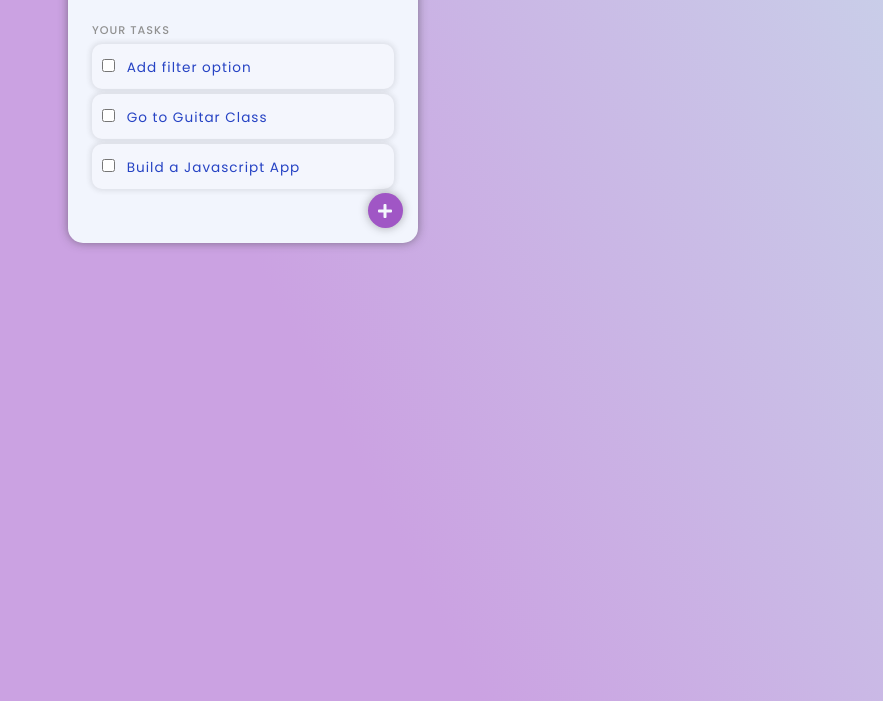
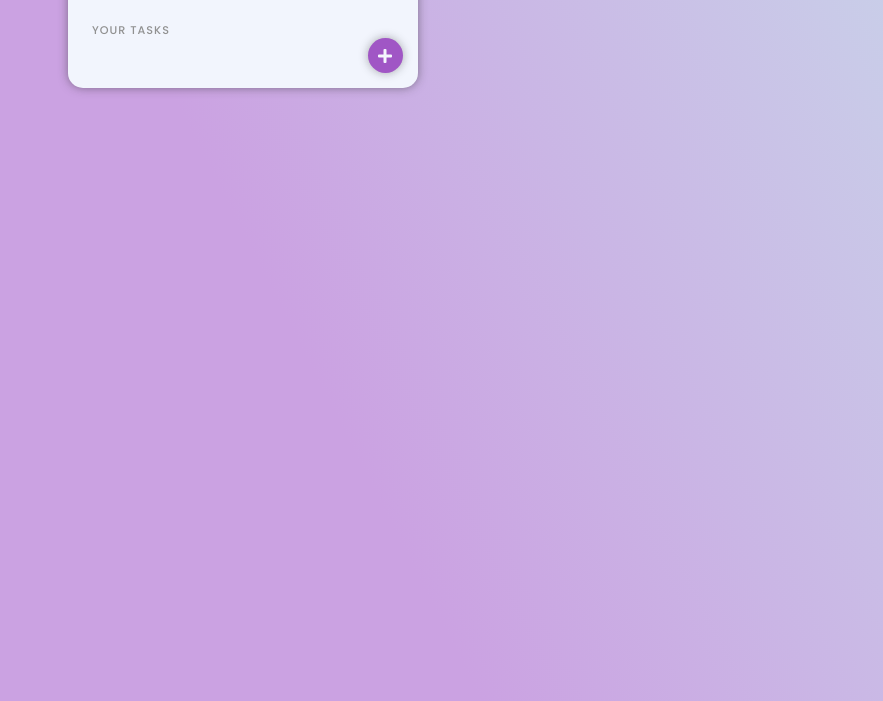
Before and after one commit to Dharmik48/todo-list-app, a plain HTML site: page index.html in a window 1280 px wide. Shown: the part 99-800 px from the top of the page, without its empty margins (397-1280 px from the left). Drawn offline with Linux system fonts and the light colour scheme.

Commit message:
Removed the default tasks

```diff
--- a/index.html
+++ b/index.html
@@ -25,21 +25,6 @@
 			<div class="tasks">
 				<p class="disabled">Your Tasks</p>
 				<ul class="tasks-wrapper">
-					<li>
-                        <input type="checkbox" />
-                        <p class="todo">Add filter option</p>
-                        <i class="far fa-trash-alt delete"></i>
-                    </li>
-					<li>
-                        <input type="checkbox" />
-                        <p class="todo">Go to Guitar Class</p>
-                        <i class="far fa-trash-alt delete"></i>
-                    </li>
-					<li>
-                        <input type="checkbox" />
-                        <p class="todo">Build a Javascript App</p>
-                        <i class="far fa-trash-alt delete"></i>
-                    </li>
 				</ul>
 			</div>
 			<div class="new-task btn">
```
